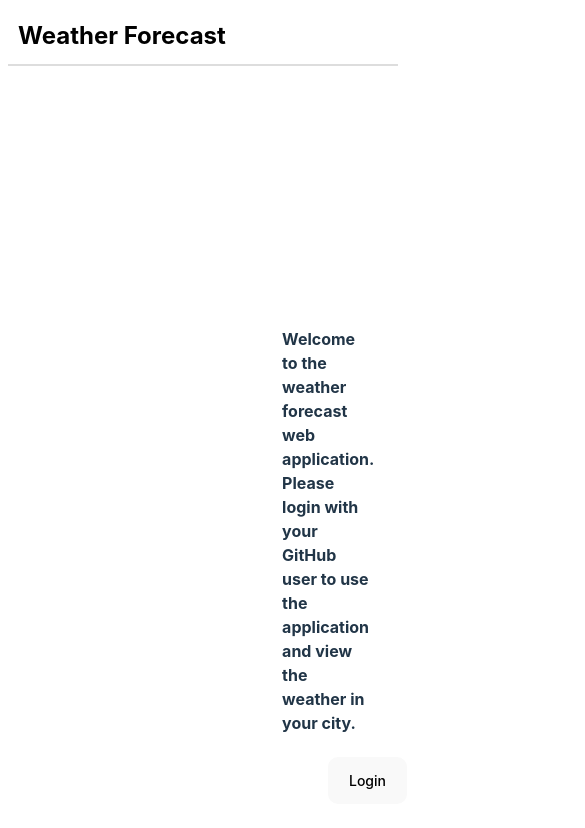
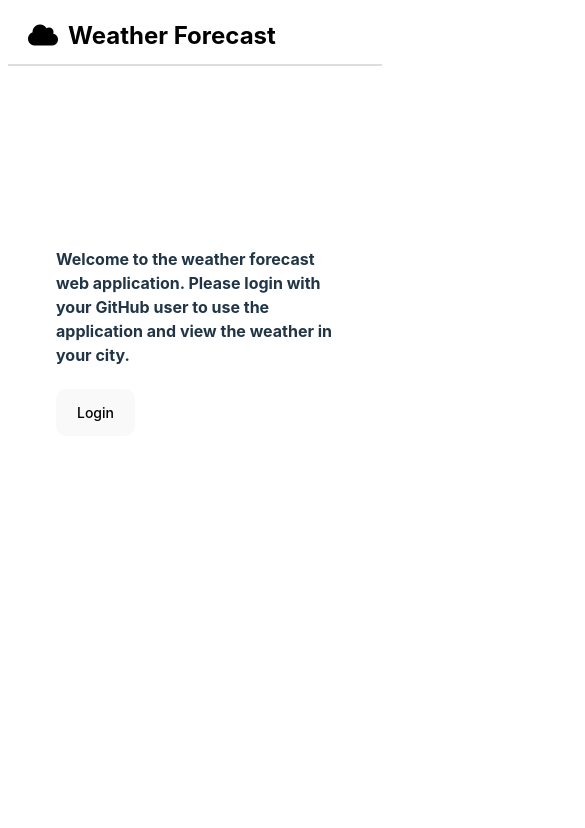
Before and after one commit to captainalbert/ehrlichApplication, a React (Vite) app in the folder ehrlich-weather-app/: page / in a window 390 px wide. Shown: the top 828 px of the page, 585 px wide, since content can reach past the window. Built offline with nearby package versions, Linux system fonts and the light colour scheme.

Commit message:
Add mobile responsiveness to landing page

```diff
--- a/ehrlich-weather-app/src/components/NavBar/NavBar.css
+++ b/ehrlich-weather-app/src/components/NavBar/NavBar.css
@@ -21,25 +21,12 @@
   font-weight: bold;
 }
 
-.navbar-toggle {
-  cursor: pointer;
-  font-size: 1.5rem;
-  display: none;
-}
-
-.navbar-links {
+.navbar-logout {
   display: flex;
   justify-content: space-around;
   list-style: none;
   margin: 0;
   padding: 0;
-}
-
-.navbar-link {
-  text-decoration: none;
-  color: black;
-  margin: 0 10px;
-  font-size: 1rem;
 }
 
 /* Media query for mobile view */
@@ -55,11 +42,7 @@
     padding: 10px;
   }
 
-  .navbar-links.open {
+  .navbar-logout {
     display: flex;
   }
-
-  .navbar-toggle {
-    display: block;
-  }
 }
--- a/ehrlich-weather-app/src/components/NavBar/NavBar.tsx
+++ b/ehrlich-weather-app/src/components/NavBar/NavBar.tsx
@@ -29,11 +29,15 @@ const Navbar = ({ isAuthenticated }: NavbarProps) => {
     <nav className="navbar">
       <div className="navbar-container">
         <a href="/" className="navbar-brand">
+          <i
+            className="fas fa-cloud"
+            style={{ marginLeft: 10, marginRight: 10 }}
+          />
           {Titles.WEATHER_FORECAST}
         </a>
 
         {isAuthenticated && (
-          <div className={`navbar-links`}>
+          <div className={`navbar-logout`}>
             <LogoutButton onClick={() => logout()} title={ButtonTexts.LOGOUT} />
           </div>
         )}
--- a/ehrlich-weather-app/src/components/Title/Title.css
+++ b/ehrlich-weather-app/src/components/Title/Title.css
@@ -1,7 +1,3 @@
-h4 {
-  display: flex;
-}
-
-title {
+.title {
   white-space: pre-line;
 }
--- a/ehrlich-weather-app/src/views/LandingPage/LandingPage.css
+++ b/ehrlich-weather-app/src/views/LandingPage/LandingPage.css
@@ -2,11 +2,18 @@
   display: flex;
   align-items: center;
   justify-content: flex-start;
-  padding-top: 15em;
+  padding-top: 10em;
   height: 90vh; /* Set height to 100% of the viewport height */
-  /* width: 100%; */
   flex-direction: column;
   text-align: left;
-  padding-inline-start: 20em;
-  padding-inline-end: 20em;
+  margin-left: 15em;
+  margin-right: 15em;
 }
+
+/* Media query for mobile view */
+@media screen and (max-width: 768px) {
+  .welcome {
+    margin-left: 3em;
+    margin-right: 3em;
+  }
+}
--- a/ehrlich-weather-app/src/views/LandingPage/LandingPage.tsx
+++ b/ehrlich-weather-app/src/views/LandingPage/LandingPage.tsx
@@ -1,4 +1,4 @@
-// LandingPage screen of the web app
+// LandingPage screen of the web
 
 // package
 import { useAuth0 } from "@auth0/auth0-react";
```
